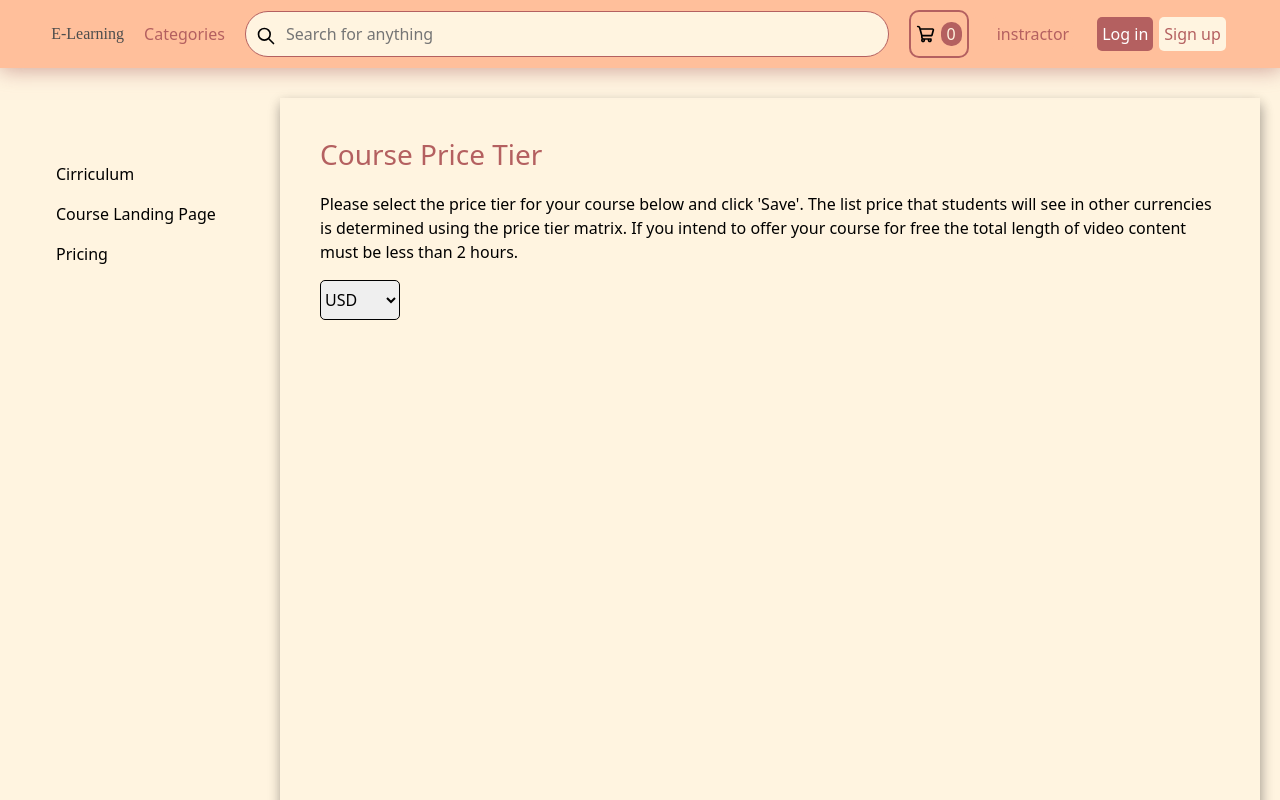
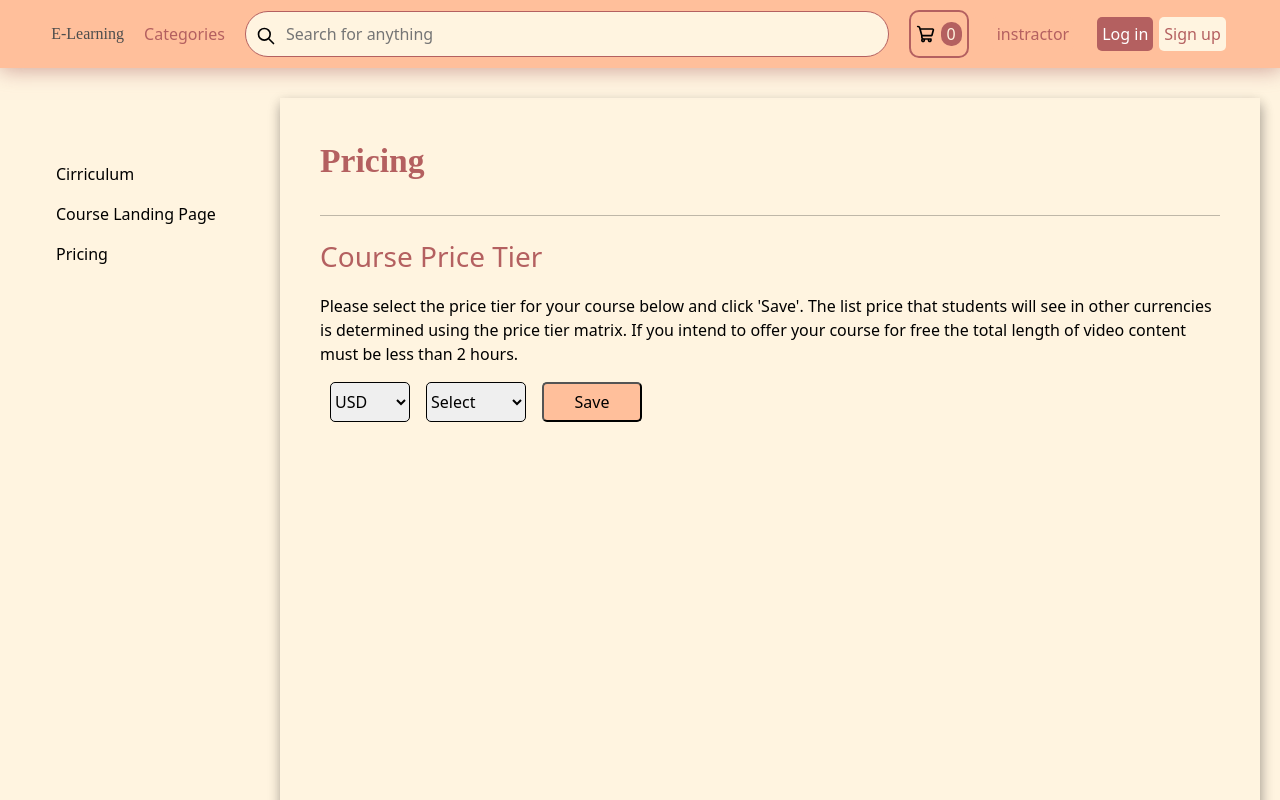
Before and after one commit to AmrNasem/E-Learning-Client, a React (Create React App) app: page /instractor/pricing in a window 1280 px wide. Shown: the top 800 px of the page. Built offline with nearby package versions, Linux system fonts and the light colour scheme.

Commit message:
edit some problems

```diff
--- a/src/uploadCourses/Cirriculm.css
+++ b/src/uploadCourses/Cirriculm.css
@@ -21,6 +21,7 @@
 }
 
 .heading {
+  color: var(--third-color);
   font-family: 'PT Serif', serif;
   font-weight: 600;
   font-size: 2.1rem;
--- a/src/uploadCourses/CourseLandingPage.css
+++ b/src/uploadCourses/CourseLandingPage.css
@@ -14,6 +14,14 @@
   margin-bottom: 50px;
   margin-right: 20px;
   width: 100%;
+}
+
+.heading {
+  font-family: 'PT Serif', serif;
+  font-weight: 600;
+  font-size: 2.1rem;
+  line-height: 1.35;
+  letter-spacing: -.02rem;
 }
 
 hr {
@@ -122,7 +130,8 @@ hr {
 }
 
 .file-uploader-module-lbl button {
+  margin-top: 3px;
   border: none;
-  height: 48px;
+  height: 47px;
   width: 100px;
 }
--- a/src/uploadCourses/CourseLandingPage.js
+++ b/src/uploadCourses/CourseLandingPage.js
@@ -1,4 +1,3 @@
-import { useRef, useState } from 'react';
 import './CourseLandingPage.css'
 import SideBar from './Sidebar';
 import FileUploadButton from './uploadCourseComponents/FileUploadButton';
@@ -9,8 +8,8 @@ function CourseLandingPage() {
       <div className="all-page">
         <SideBar />
         <form className='main-page'>
-          <div className='heading'>
-            <h2> Course landing page</h2>
+          <div>
+            <h2 className='heading'> Course landing page</h2>
           </div>
           <hr />
           <div className='body-container'>
@@ -75,7 +74,7 @@ function CourseLandingPage() {
                 <option value="-1">I don't know yet</option>
               </select>
               <label className='course-info-lable'>What is primarily taught in your course?
-                <input aria-invalid="false" placeholder=" e.g. Landscape Photography" name="title" data-purpose="edit-course-title" maxLength="60" type="text" className="landscape" value=""></input>
+                <input aria-invalid="false" placeholder=" e.g. Landscape Photography" name="title" data-purpose="edit-course-title" maxLength="60" type="text" className="landscape"></input>
               </label>
             </div>
             <div className='course-image mb-4'>
@@ -87,7 +86,7 @@ function CourseLandingPage() {
                     <span className="file-uploader-module--fake-input">
                       <span className="file-uploader-module--fake-input-text--2n1U1">No file selected</span>
                     </span>
-                    <FileUploadButton />
+                    <FileUploadButton>Photo</FileUploadButton>
                   </label>
                 </div>
               </div>
@@ -101,7 +100,7 @@ function CourseLandingPage() {
                     <span className="file-uploader-module--fake-input">
                       <span className="file-uploader-module--fake-input-text--2n1U1">No file selected</span>
                     </span>
-                    <FileUploadButton />
+                    <FileUploadButton>Video</FileUploadButton>
                   </label>
                 </div>
               </div>
--- a/src/uploadCourses/LectureDetails.js
+++ b/src/uploadCourses/LectureDetails.js
@@ -3,34 +3,11 @@ import './LectureDetails.css'
 import { useState } from 'react';
 
 function LectureDetails() {
-  // const x = document.querySelector('.continue-btn');
-  // const y = document.querySelector('.title-input');
-  // const z = document.querySelector('.cat-drop-down');
-
-  // document.addEventListener('DOMContentLoaded', function () {
-  //   y.addEventListener('input', fun);
-  //   z.addEventListener('input', fun);
-  //   const fun = function handleInputChange() {
-  //     if (y.value !== null && z.value !== null) {
-  //       x.disabled = false;
-  //     } else {
-  //       x.disabled = true;
-  //       // alert('Please Fill in All Required Fields.');
-  //     }
-  //   }
-  // })
-  const [title, setTitle] = useState({
-    title: ""
-  })
-  const [category, setCategory] = useState({
-    category: ""
-  })
-
   return (
     <>
       <div className="inputs-container">
         <h2>How About a Working Title?</h2>
-        <input required value={title.title} className='title-input' type='text' placeholder='  eg. Learn JavaScript                                                                         60' maxLength={60}></input>
+        <input required className='title-input' type='text' placeholder='  eg. Learn JavaScript                                                                         60' maxLength={60}></input>
         <h2 className='category-title'>What category best fits the knowledge you'll share?</h2>
         <select required aria-invalid="false" class="cat-drop-down">
           <option selected value={"default"} hidden disabled className=''>Choose a category</option>
--- a/src/uploadCourses/Pricing.css
+++ b/src/uploadCourses/Pricing.css
@@ -5,6 +5,14 @@
 .contain h3 {
   color: var(--third-color);
   margin-bottom: 20px
+}
+
+.price-heading {
+  color: var(--third-color);
+  font-family: 'PT Serif', serif;
+  font-weight: 600;
+  font-size: 2.1rem;
+  line-height: 1.35;
 }
 
 .contain {
@@ -20,9 +28,33 @@
   padding: 40px;
 }
 
-.currency-select {
+.price-container {
+  margin: 0px 10px;
+}
+
+.currency-select,
+.tier-select {
   width: 80px;
   height: 40px;
   border: 1px solid black;
   border-radius: 5px;
 }
+
+.tier-select {
+  width: 100px;
+}
+
+.price-save {
+  width: 100px;
+  height: 40px;
+  border-radius: 5px;
+  background-color: var(--secondary-color);
+  color: #000;
+
+}
+
+.price-save:hover {
+  color: var(--main-color);
+  transition: .2s;
+  border: 2px solid var(--third-color);
+}
--- a/src/uploadCourses/Pricing.js
+++ b/src/uploadCourses/Pricing.js
@@ -8,9 +8,12 @@ function Pricing() {
       <div className="AllPage">
         <SideBar />
         <div className="contain">
+          <h2 className="price-heading mb-3">Pricing</h2>
+          <hr className="mb-4" />
           <h3 className="title">Course Price Tier</h3>
           <p className="pricing-details">Please select the price tier for your course below and click 'Save'. The list price that students will see in other currencies is determined using the price tier matrix. If you intend to offer your course for free the total length of video content must be less than 2 hours.
           </p>
+          <div className="price-container d-flex gap-3">
             <select required="" aria-invalid="false" className="currency-select">
               <option>AUD</option>
               <option>BRL</option>
@@ -42,6 +45,42 @@ function Pricing() {
               <option>VND</option>
               <option>ZAR</option>
             </select>
+            <select required aria-invalid="false" className="tier-select">
+              <option selected hidden disabled className=''>Select</option>
+              <option>Free</option>
+              <option>19.99$ (tier 1)</option>
+              <option>24.99$ (tier 2)</option>
+              <option>29.99$ (tier 3)</option>
+              <option>34.99$ (tier 4)</option>
+              <option>39.99$ (tier 5)</option>
+              <option>44.99$ (tier 6)</option>
+              <option>49.99$ (tier 7)</option>
+              <option>54.99$ (tier 8)</option>
+              <option>59.99$ (tier 9)</option>
+              <option>64.99$ (tier 10)</option>
+              <option>69.99$ (tier 11)</option>
+              <option>74.99$ (tier 12)</option>
+              <option>79.99$ (tier 13)</option>
+              <option>84.99$ (tier 14)</option>
+              <option>89.99$ (tier 15)</option>
+              <option>94.99$ (tier 16)</option>
+              <option>99.99$ (tier 17)</option>
+              <option>109.99$ (tier 18)</option>
+              <option>119.99$ (tier 19)</option>
+              <option>124.99$ (tier 20)</option>
+              <option>129.99$ (tier 21)</option>
+              <option>139.99$ (tier 22)</option>
+              <option>149.99$ (tier 23)</option>
+              <option>159.99$ (tier 24)</option>
+              <option>169.99$ (tier 25)</option>
+              <option>174.99$ (tier 26)</option>
+              <option>179.99$ (tier 27)</option>
+              <option>189.99$ (tier 28)</option>
+              <option>199.99$ (tier 29)</option>
+
+            </select>
+            <button className="price-save">Save</button>
+          </div>
         </div>
       </div >
     </>
--- a/src/uploadCourses/uploadCourseComponents/CirriculumList.css
+++ b/src/uploadCourses/uploadCourseComponents/CirriculumList.css
@@ -12,21 +12,26 @@
   align-items: center;
 }
 
+.lectures {
+  width: 95%;
+}
+
 .item-bar {
   display: flex;
   padding: 10px;
   background-color: var(--main-color);
   height: fit-content;
   margin-top: 20px;
-  width: 90%;
+  width: 95%;
   align-items: center;
   border: 1px solid black;
   flex-wrap: wrap;
-  margin-bottom: 10px;
+  flex-direction: column;
 }
 
 .intro {
   flex: 1;
+  width: 100%;
 }
 
 .content-btn {
@@ -46,3 +51,26 @@
   align-items: center;
   display: flex;
 }
+
+.sec-title {
+  display: flex;
+  align-self: flex-start;
+  margin-left: 50px;
+  align-items: center;
+}
+
+.lec-title-input {
+  width: 80% !important;
+}
+
+.buttonss {
+  display: flex;
+  align-self: flex-start;
+  height: 36px;
+}
+
+.new-lec-btn {
+  height: 40px;
+  padding: 5px;
+  margin-top: 20px;
+}
--- a/src/uploadCourses/uploadCourseComponents/FileUploadButton.js
+++ b/src/uploadCourses/uploadCourseComponents/FileUploadButton.js
@@ -7,21 +7,23 @@ function FileUploadButton(props) {
   const fileInputRef = useRef(null);
   const [selectedFile, setSelectedFile] = useState(null);
   const [uploaded, setUploaded] = useState(false);
-  const x = document.querySelector('.content-btn')
+  const [btnAppear, setBtnAppear] = useState(true);
+
   const handleButtonClick = () => {
     fileInputRef.current.click();
   };
+
   const handleFileChange = (event) => {
     const file = event.target.files[0];
     setSelectedFile(file);
     setUploaded(true);
+    setBtnAppear(false);
   };
-  if (uploaded === true) {
-    x.style.display = 'none'
-  }
+
+
   return (
     <div>
-      <button onClick={handleButtonClick} className="content-btn mb-1"><FontAwesomeIcon icon={faPlus} className="me-1" />{props.children}</button>
+      {btnAppear && <button onClick={handleButtonClick} className="content-btn mb-1"><FontAwesomeIcon icon={faPlus} className="me-1" />{props.children}</button>}
       {!uploaded && <input
         type="file"
         style={{ display: 'none' }}
--- a/src/uploadCourses/uploadCourseComponents/lecDetails.css
+++ b/src/uploadCourses/uploadCourseComponents/lecDetails.css
@@ -1,11 +1,11 @@
 .input {
-  width: 80%;
+  width: 90%;
   margin: 10px;
   background-color: var(--main-color);
   padding: 5px;
 }
 
-.sec-contain {
+.Form {
   border: 1px solid #333;
   padding: 20px;
   margin-bottom: 20px;
```
Also changed, not shown: src/uploadCourses/uploadCourseComponents/CirriculumList.js (+65 -16 lines), src/uploadCourses/uploadCourseComponents/LecDetails.js (+16 -34 lines). Lines whose indentation alone changed are shown as unchanged.
